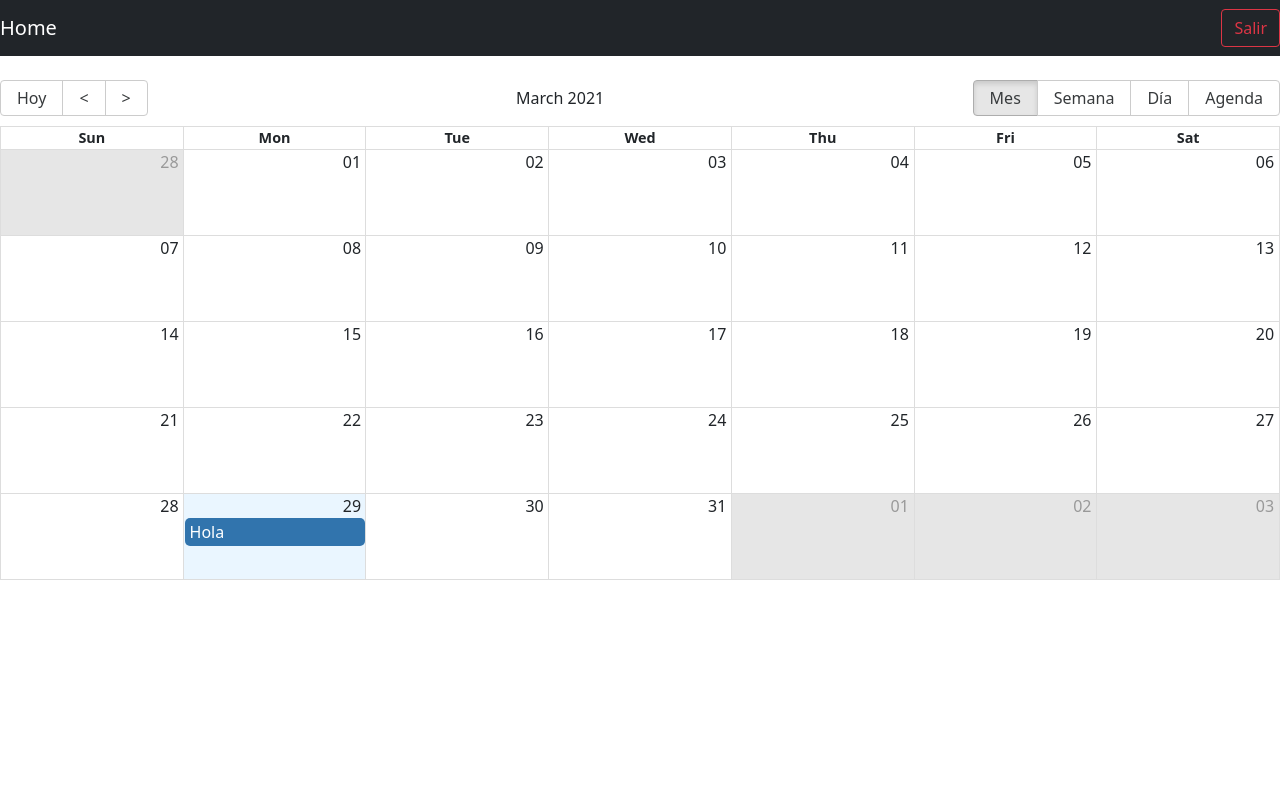
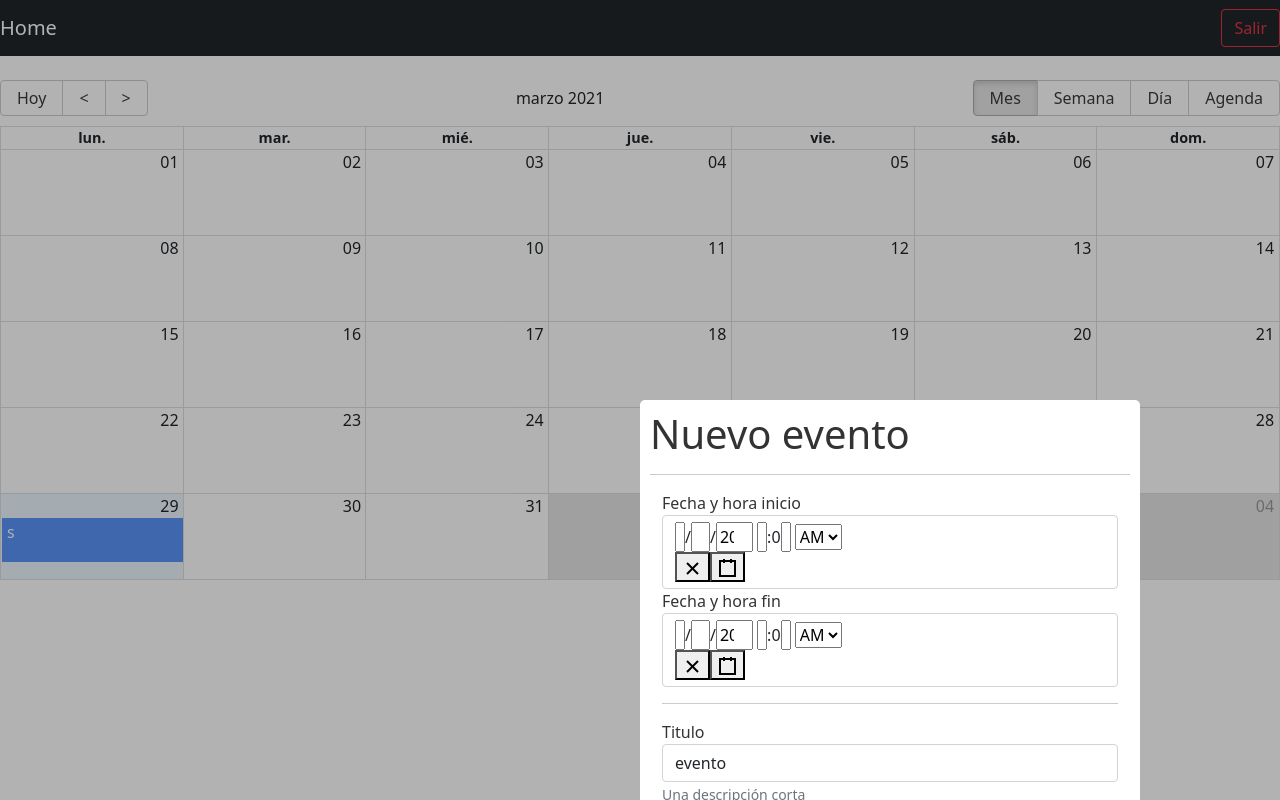
Before and after one commit to Andy-Emmanuel-Canu-Ek/code-challenge-react, a React (Create React App) app: page / in a window 1280 px wide. Built offline with nearby package versions, Linux system fonts and the light colour scheme.

Commit message:
Agrega modal de eventos de calendario

```diff
--- a/package.json
+++ b/package.json
@@ -12,7 +12,9 @@
     "moment": "^2.29.1",
     "react": "^17.0.2",
     "react-big-calendar": "^0.33.2",
+    "react-datetime-picker": "^3.2.0",
     "react-dom": "^17.0.2",
+    "react-modal": "^3.12.1",
     "react-router-dom": "^5.2.0",
     "react-scripts": "4.0.3",
     "typescript": "^4.1.2",
@@ -45,6 +47,7 @@
   "devDependencies": {
     "@types/react": "^17.0.3",
     "@types/react-big-calendar": "^0.30.1",
+    "@types/react-modal": "^3.12.0",
     "@types/react-router-dom": "^5.1.7"
   }
 }
--- a/src/App.tsx
+++ b/src/App.tsx
@@ -1,5 +1,6 @@
 import React from "react";
 import { AppRouter } from "./routes/AppRouter";
+import './style.css'
 
 export const App = () => {
   return (
--- /dev/null
+++ b/src/components/calendar/CalendarEvent.tsx
@@ -0,0 +1,12 @@
+import React from 'react'
+import { Event } from 'react-big-calendar'
+
+export const CalendarEvent = (event: Event) => {
+    console.log(event);
+
+    return (
+        <div>
+            <p>s</p>
+        </div>
+    )
+}
--- /dev/null
+++ b/src/components/calendar/CalendarModal.tsx
@@ -0,0 +1,135 @@
+import React, { useState } from "react";
+import Modal from "react-modal";
+import DateTimePicker from 'react-datetime-picker'
+import moment from "moment";
+
+const customStyles = {
+  content: {
+    top: "50%",
+    left: "50%",
+    right: "auto",
+    bottom: "auto",
+    marginRight: "-50%",
+    transformValues: "translate(-50%, -50%)",
+  },
+};
+
+Modal.setAppElement("#root");
+
+const start_date = moment().minutes(0).seconds(0).add(1, 'hours')
+const end_date = start_date.clone().add(1, 'hours');
+
+export const CalendarModal = () => {
+  const [isOpen, setisOpen] = useState(true);
+  const [startDate, setStartDate] = useState(start_date.toDate())
+  const [endDate, setEndDate] = useState(end_date.toDate())
+
+const [formValues, setFormValues] = useState({
+  title: "evento",
+  desc: "",
+  start: start_date.toDate(),
+  end: end_date.toDate()
+})
+
+  const {title, desc} = formValues;
+
+  const handleSubmit = (e: any) =>{
+    e.preventDefault()
+
+    console.log(formValues)
+  }
+
+  const onCloseModal = () => {
+    setisOpen(false);
+  };
+
+  const handleInputChange = ({target}) =>{
+    setFormValues({
+      ...formValues,
+      [target.name]: target.value
+    })
+  }
+
+  const onChangeStartDatePicker = (evt: any) => {
+    setStartDate(evt);
+    setFormValues({
+      ...formValues,
+      start: evt
+    })
+  };
+
+  const onChangeEndDatePicker = (evt: any) => {
+    setEndDate(evt)
+    setFormValues({
+      ...formValues,
+      end: evt
+    })
+  };
+
+  return (
+    <div>
+      <Modal
+        isOpen={isOpen}
+        // onAfterOpen={afterOpenModal}
+        onRequestClose={onCloseModal}
+        style={customStyles}
+        closeTimeoutMS={300}
+        contentLabel="Example Modal"
+        className="modal"
+        overlayClassName="modal-fondo"
+      >
+        <h1> Nuevo evento </h1>
+        <hr />
+        <form className="container"
+              onSubmit={handleSubmit}
+        >
+          <div className="form-group">
+            <label>Fecha y hora inicio</label>
+            <DateTimePicker className="form-control" placeholder="Fecha inicio" onChange={onChangeStartDatePicker} value={startDate} />
+          </div>
+
+          <div className="form-group">
+            <label>Fecha y hora fin</label>
+            <DateTimePicker className="form-control" placeholder="Fecha fin" onChange={onChangeEndDatePicker} value={endDate} minDate={startDate} />
+          </div>
+
+          <hr />
+          <div className="form-group">
+            <label>Titulo</label>
+            <input
+              type="text"
+              className="form-control"
+              placeholder="Título del evento"
+              name="title"
+              autoComplete="off"
+              onChange={handleInputChange}
+              value={title}
+            />
+            <small id="emailHelp" className="form-text text-muted">
+              Una descripción corta
+            </small>
+          </div>
+
+          <div className="form-group">
+            <textarea
+              onChange={handleInputChange}
+              className="form-control"
+              placeholder="Descripción"
+              rows={5}
+              name="notes"
+            ></textarea>
+
+            <small id="emailHelp" className="form-text text-muted">
+              Información adicional
+            </small>
+          </div>
+
+          <button type="submit" className="btn btn-outline-primary btn-block">
+            <i className="far fa-save"></i>
+            <span> Guardar</span>
+          </button>
+        </form>
+      </Modal>
+    </div>
+  );
+};
--- a/src/components/calendar/CalendarScreen.tsx
+++ b/src/components/calendar/CalendarScreen.tsx
@@ -1,32 +1,73 @@
+import "moment/locale/es";
 import React from "react";
-import { Calendar, Messages, momentLocalizer } from "react-big-calendar";
 import moment from "moment";
 import { NavbarScreen } from "../ui/NavbarScreen";
-import 'react-big-calendar/lib/css/react-big-calendar.css'
 import { messages } from "../../helpers/calendar_config";
+import "react-big-calendar/lib/css/react-big-calendar.css";
+import {
+  Calendar,
+  momentLocalizer,
+  Event,
+  stringOrDate,
+} from "react-big-calendar";
+import { CalendarEvent } from "./CalendarEvent";
+import { CalendarModal } from "./CalendarModal";
 
+moment.locale("es");
 const localizer = momentLocalizer(moment);
 const myEventsList: [any] = [
-    {
-        title: "Hola",
-        start: moment().toDate(),
-        end: moment().toDate(),
-        bgcolor: "#fafafa"
-    }
+  {
+    title: "Hola",
+    start: moment().toDate(),
+    end: moment().toDate(),
+    bgcolor: "#fafafa",
+  },
 ];
 
 export const CalendarScreen = () => {
+
+  const onDoubleClick = (evt: Event) => {
+    console.log(evt);
+  };
+
+  const eventStyleGetter: any = (
+    event: Event,
+    start: stringOrDate,
+    end: stringOrDate,
+    isSelected: Boolean
+  ) => {
+    const style = {
+      backgroundColor: "#367CF7",
+      borderRadius: "0px",
+      opacity: 0.8,
+      display: "block",
+      color: "white",
+    };
+
+    return {
+      style,
+    };
+  };
+
   return (
     <div>
       <NavbarScreen />
+
       <Calendar
         localizer={localizer}
         events={myEventsList}
+        messages={messages}
+        eventPropGetter={eventStyleGetter}
+        components={{
+          event: CalendarEvent,
+        }}
+        onDoubleClickEvent={onDoubleClick}
+        style={{ height: 500 }}
         startAccessor="start"
         endAccessor="end"
-        style={{ height: 500 }}
-        messages={messages}
       />
+
+      <CalendarModal />
     </div>
   );
 };
--- /dev/null
+++ b/src/style.css
@@ -0,0 +1,39 @@
+.ReactModalPortal > div{
+    opacity: 0;
+}
+
+.ReactModalPortal .ReactModal__Overlay {
+    align-items: center;
+    display: flex;
+    justify-content: center;
+    transition: opacity .2s ease-in-out;
+    z-index: 999;
+}
+
+.modal-fondo {
+    background-color: rgba(0, 0, 0, 0.3);
+    bottom: 0;
+    left: 0;
+    right: 0;
+    top: 0;
+    position: fixed;
+}
+
+.ReactModalPortal .ReactModal__Overlay--after-open {
+    opacity: 1;
+}
+
+.ReactModalPortal .ReactModal__Overlay--before-close {
+    opacity: 0;
+}
+
+.modal {
+    background: white;
+    border-radius: 5px;
+    color: rgb(51, 51, 51);
+    display: inline;
+    max-height: 620px;
+    max-width: 500px;
+    outline: none;
+    padding: 10px;
+}
--- a/tsconfig.json
+++ b/tsconfig.json
@@ -18,7 +18,8 @@
     "resolveJsonModule": true,
     "isolatedModules": true,
     "noEmit": true,
-    "jsx": "react-jsx"
+    "jsx": "react-jsx",
+    "noImplicitAny": false,
   },
   "include": [
     "src"
```
Also changed, not shown: 1 other file (tests, documents, lock files or other folders).
